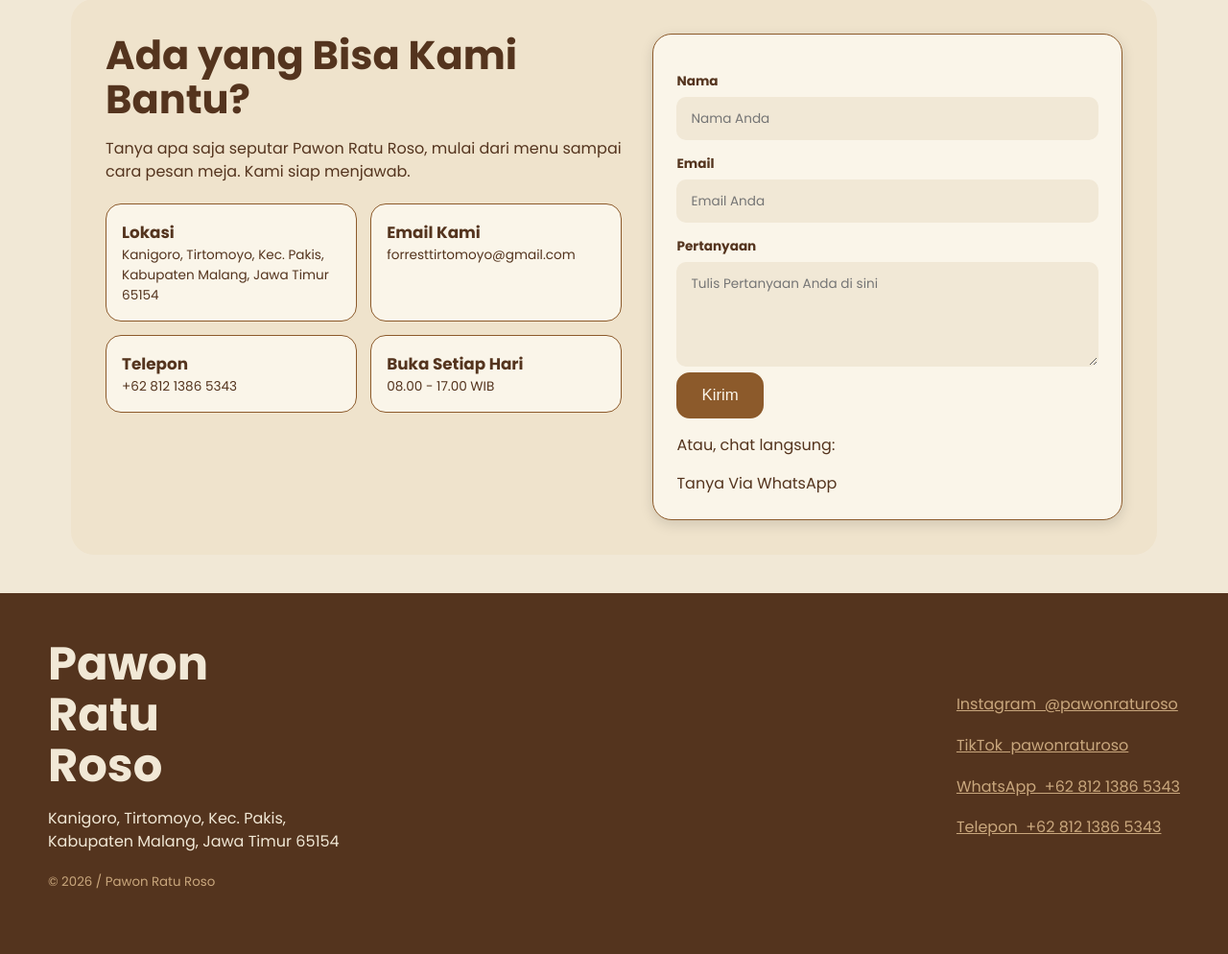
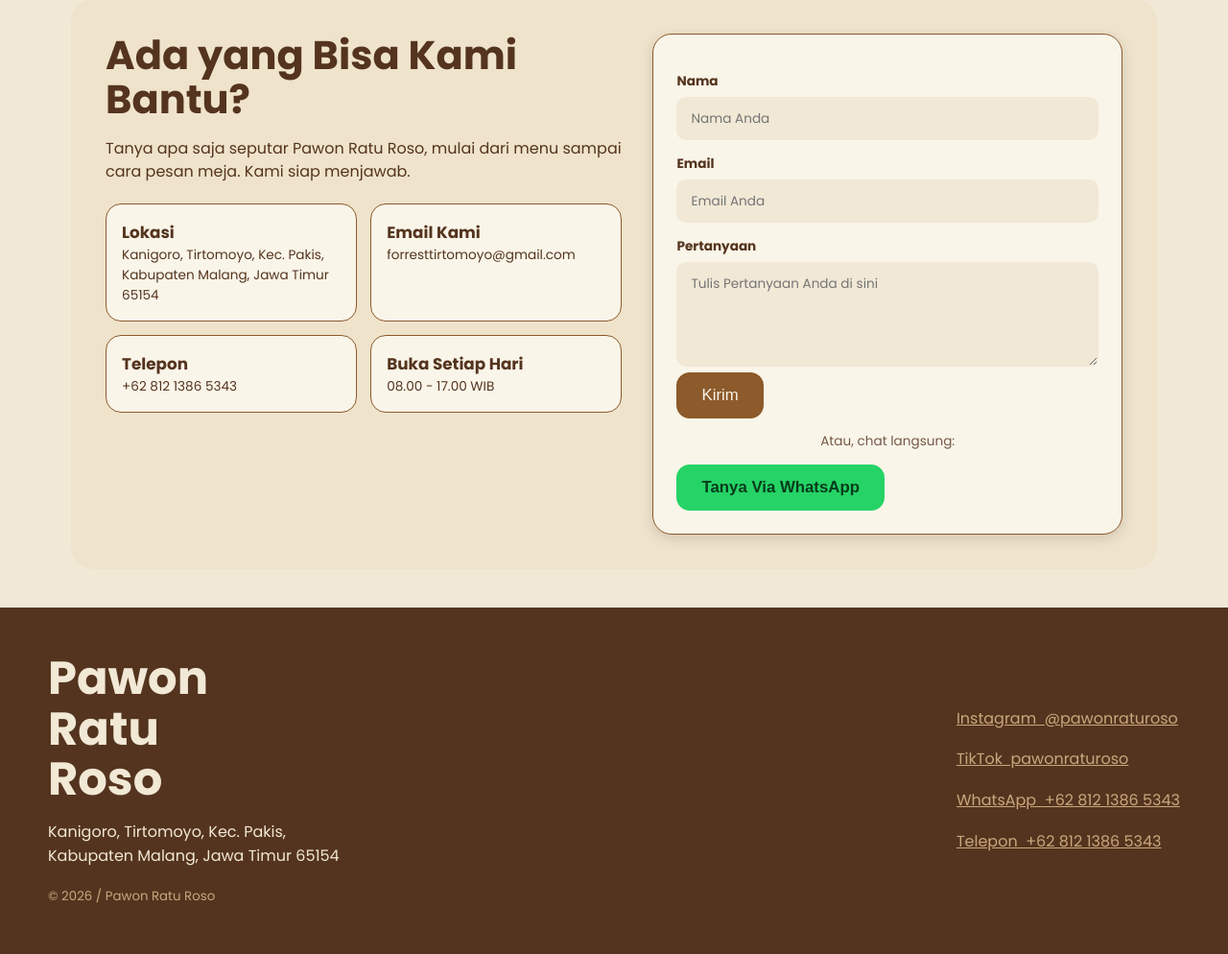
Before and after one commit to yoelnathanael16/belajar_laravel, a Laravel app: page /hubungi-kami in a window 1280 px wide. Shown: the part 118-1112 px from the top of the page at 96% size. Before the commit the page ends 1044 px from the top, so only its background shows below. Run offline with Laravel 12, Linux system fonts and the light colour scheme; style sheets or scripts are compiled from the project's sources.

Commit message:
fix(contact): correct broken HTML attributes
Three tags used "(" in place of "=" in their attributes. Because of
this error:
- The confirmation message had no id. contact.js stopped with an
  error and did not show the message after a user sent the form.
- The WhatsApp button had no link and no style.

Replace "(" with "=" in the class, id, role, and href attributes.

```diff
--- a/resources/views/pawon/contact.blade.php
+++ b/resources/views/pawon/contact.blade.php
@@ -28,9 +28,9 @@
                     <textarea name="m" rows="4" placeholder="Tulis Pertanyaan Anda di sini" required></textarea>
                 </label>
                 <button class="btn" type="submit">Kirim</button>
-                <p class("ok" id("ok" role("status" hidden>Pertanyaan terkirim. Kami akan membalas lewat email Anda.</p>
-                <p class("small c">Atau, chat langsung:</p>
-                <a class("btn wa" href("https://wa.me/6281213865343">Tanya Via WhatsApp</a>
+                <p class="ok" id="ok" role="status" hidden>Pertanyaan terkirim. Kami akan membalas lewat email Anda.</p>
+                <p class="small c">Atau, chat langsung:</p>
+                <a class="btn wa" href="https://wa.me/6281213865343">Tanya Via WhatsApp</a>
             </form>
         </div>
     </section>
```
